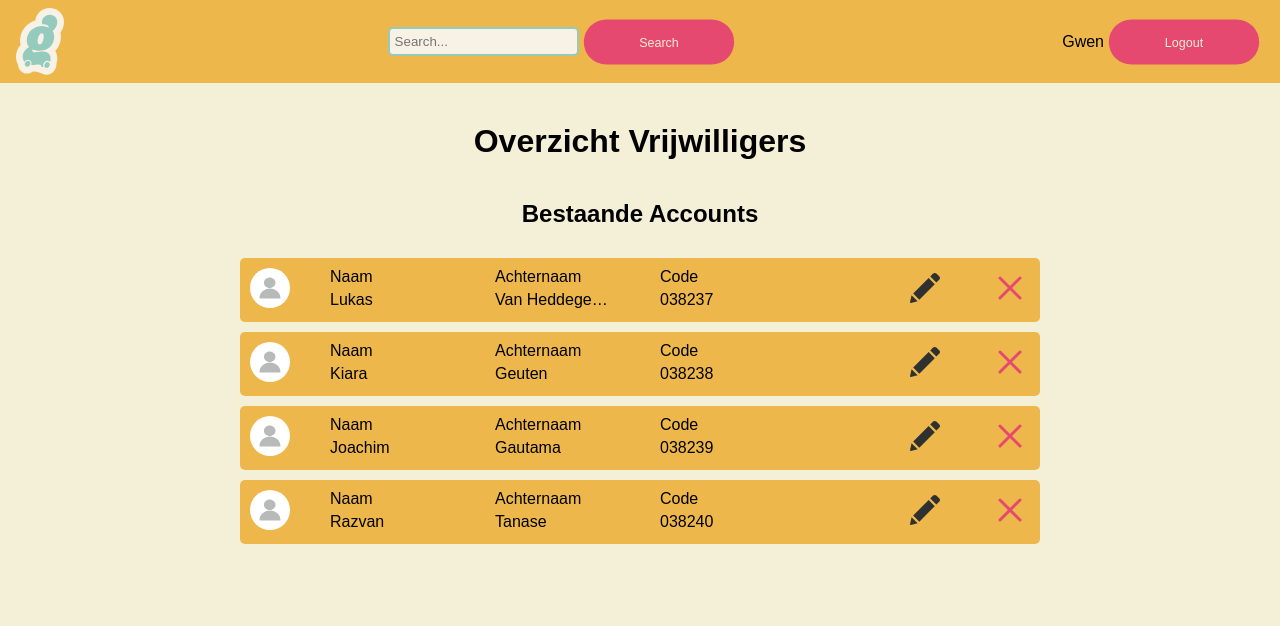
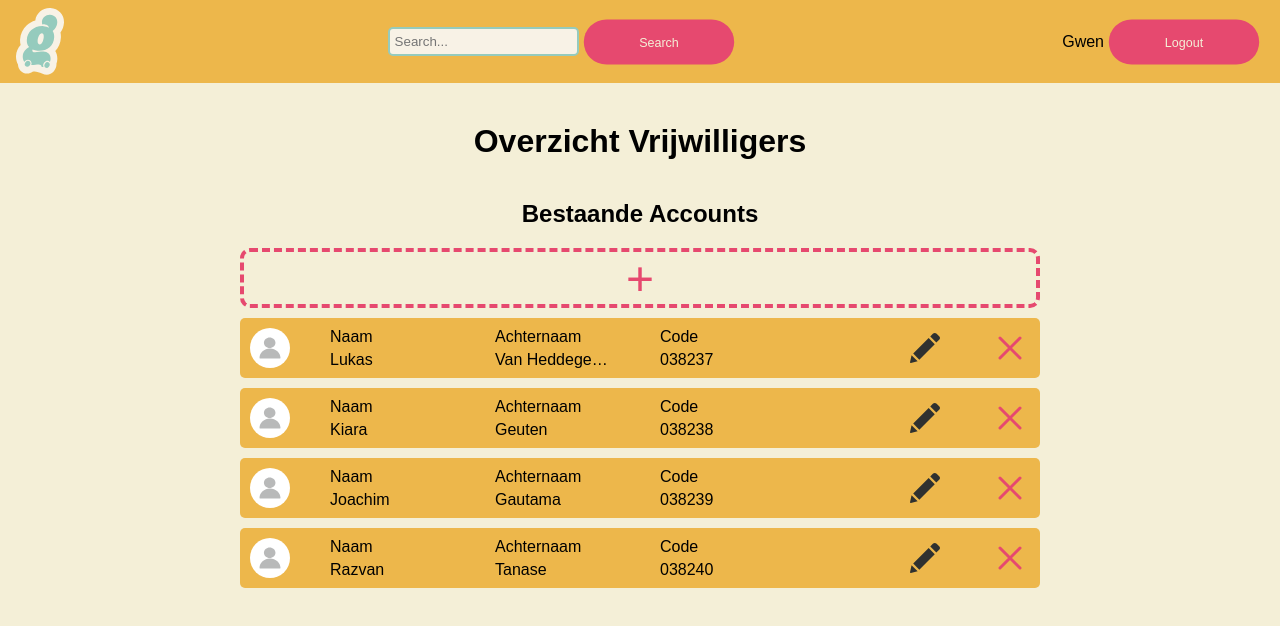
Before and after one commit to lolpowerluke/Arlette-Studio-Multi, a React (Vite) app in the folder Frontend/: page /admin/users in a window 1280 px wide. Shown: the top 626 px of the page. Built offline with nearby package versions, Linux system fonts and the light colour scheme; no server answers.

Commit message:
FEAT: add btn

```diff
--- a/Frontend/src/components/Admin/VrijwilligerListItem/style.module.css
+++ b/Frontend/src/components/Admin/VrijwilligerListItem/style.module.css
@@ -5,6 +5,7 @@
   justify-content: space-between;
   padding: 10px;
   border-radius: 5px;
+  height: 40px;
 
   .left {
     display: grid;
--- a/Frontend/src/pages/Admin/VrijwilligerOverzicht/index.tsx
+++ b/Frontend/src/pages/Admin/VrijwilligerOverzicht/index.tsx
@@ -20,7 +20,7 @@ export default function VrijwilligerOverzicht() {
         <h2 className={s.subtitle}>Bestaande Accounts</h2>
         <div className={s.list}>
           <div className={s.addBtn}>
-
+            +
           </div>
           {uList.map((u) => (
             <VrijwilligerListItem user={u} />
--- a/Frontend/src/pages/Admin/VrijwilligerOverzicht/style.module.css
+++ b/Frontend/src/pages/Admin/VrijwilligerOverzicht/style.module.css
@@ -29,3 +29,15 @@
   width: fit-content;
   margin: 0 auto;
 }
+
+.addBtn {
+  height: 60px;
+  border: 4px dashed var(--accent-pink);
+  box-sizing: border-box;
+  border-radius: 10px;
+  font-size: 3rem;
+  color: var(--accent-pink);
+  display: flex;
+  justify-content: center;
+  align-items: center;
+}
```
